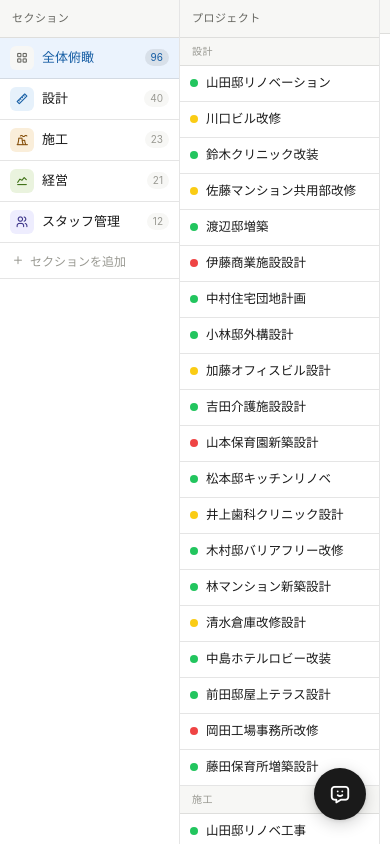
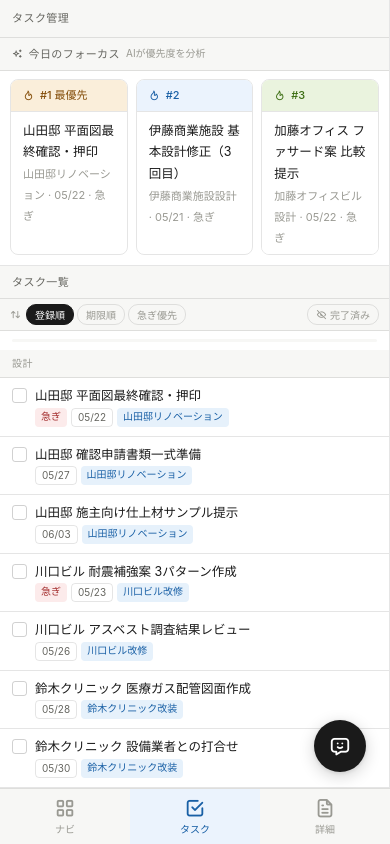
Before and after one commit to dsato0918-lab0918/daily-focus-hq, a Next.js app: page / in a window 390 px wide. Built offline with nearby package versions, Linux system fonts and the light colour scheme.

Commit message:
feat: add mobile responsive layout with bottom navigation

```diff
--- a/app/globals.css
+++ b/app/globals.css
@@ -91,3 +91,100 @@ textarea {
   0%, 60%, 100% { transform: translateY(0); }
   30%            { transform: translateY(-5px); }
 }
+
+/* ─────────────────────────────────────────
+   レスポンシブ: デスクトップ / モバイル切り替え
+───────────────────────────────────────── */
+
+/* デスクトップ: そのまま表示 */
+.desktop-layout { display: grid; }
+.mobile-layout  { display: none; }
+
+/* モバイル (< 768px): デスクトップを隠してモバイルUIを表示 */
+@media (max-width: 767px) {
+  html, body {
+    touch-action: manipulation;
+  }
+
+  .desktop-layout { display: none !important; }
+
+  .mobile-layout {
+    display: flex;
+    flex-direction: column;
+    height: 100dvh; /* iOS Safari 対応: dynamic viewport height */
+    width: 100vw;
+    background: var(--color-bg);
+    overflow: hidden;
+  }
+
+  /* メインコンテンツ領域 */
+  .mobile-content {
+    flex: 1;
+    min-height: 0;
+    overflow: hidden;
+    display: flex;
+    flex-direction: column;
+  }
+
+  /* ナビペイン: DomainPane (上45%) + ProjectPane (下55%) */
+  .mobile-nav-pane {
+    display: flex;
+    flex-direction: column;
+    height: 100%;
+    overflow: hidden;
+  }
+
+  .mobile-nav-domain {
+    flex: 0 0 40%;
+    overflow-y: auto;
+    border-bottom: 1px solid var(--color-border);
+  }
+
+  .mobile-nav-project {
+    flex: 1;
+    min-height: 0;
+    overflow: hidden;
+  }
+
+  /* ボトムナビバー */
+  .mobile-bottom-nav {
+    height: 56px;
+    flex-shrink: 0;
+    display: flex;
+    background: var(--color-bg-secondary);
+    border-top: 0.5px solid var(--color-border);
+    padding-bottom: env(safe-area-inset-bottom);
+  }
+
+  .mobile-nav-btn {
+    flex: 1;
+    display: flex;
+    flex-direction: column;
+    align-items: center;
+    justify-content: center;
+    gap: 2px;
+    border: none;
+    background: transparent;
+    cursor: pointer;
+    font-family: inherit;
+    font-size: 10px;
+    color: var(--color-text-tertiary);
+    padding: 6px 0;
+    transition: color 0.15s, background 0.15s;
+  }
+
+  .mobile-nav-btn.active {
+    color: var(--color-info-text);
+    background: var(--color-info-bg);
+  }
+
+  .mobile-nav-btn i {
+    font-size: 22px;
+    line-height: 1;
+  }
+
+  /* AI FABをボトムナビの上に移動 */
+  .floating-ai-wrapper {
+    bottom: 72px !important;
+  }
+}
--- a/app/layout.tsx
+++ b/app/layout.tsx
@@ -1,5 +1,11 @@
-import type { Metadata } from "next";
+import type { Metadata, Viewport } from "next";
 import "./globals.css";
+
+export const viewport: Viewport = {
+  width: "device-width",
+  initialScale: 1,
+  maximumScale: 1,
+};
 
 export const metadata: Metadata = {
   title: "SUGAR Task",
--- a/components/DailyFocusHQ.tsx
+++ b/components/DailyFocusHQ.tsx
@@ -9,6 +9,17 @@ import TaskPane from "./TaskPane";
 import DetailPane from "./DetailPane";
 import FloatingAIChat from "./FloatingAIChat";
 
+type MobilePane = "nav" | "tasks" | "detail";
+
+const MOBILE_NAV_ITEMS = [
+  { key: "nav"    as MobilePane, icon: "ti-layout-grid", label: "ナビ"   },
+  { key: "tasks"  as MobilePane, icon: "ti-checkbox",    label: "タスク" },
+  { key: "detail" as MobilePane, icon: "ti-file-text",   label: "詳細"   },
+];
+
+const isMobileWidth = () =>
+  typeof window !== "undefined" && window.innerWidth < 768;
+
 export default function DailyFocusHQ() {
   const [domains, setDomains] = useState<Domain[]>(initialDomains);
   const [projects, setProjects] = useState<Project[]>(initialProjects);
@@ -18,6 +29,9 @@ export default function DailyFocusHQ() {
   const [curProjId, setCurProjId] = useState<string | null>(null);
   const [selTaskId, setSelTaskId] = useState<string | null>(null);
 
+  // モバイルのアクティブペイン
+  const [activeMobilePane, setActiveMobilePane] = useState<MobilePane>("tasks");
+
   const projMap = useMemo(() => new Map(projects.map((p) => [p.id, p])), [projects]);
   const selTask = useMemo(() => tasks.find((t) => t.id === selTaskId) ?? null, [tasks, selTaskId]);
   const selProject = useMemo(() => (selTask ? projMap.get(selTask.projId) ?? null : null), [selTask, projMap]);
@@ -25,11 +39,18 @@ export default function DailyFocusHQ() {
   // ── 選択系 ────────────────────────────────────────────────────
   const handleSelectDomain = useCallback((domain: DomainKey) => {
     setCurDomain(domain); setCurProjId(null); setSelTaskId(null);
+    if (isMobileWidth()) setActiveMobilePane("tasks");
   }, []);
+
   const handleSelectProj = useCallback((projId: string | null) => {
     setCurProjId(projId); setSelTaskId(null);
+    if (projId && isMobileWidth()) setActiveMobilePane("tasks");
   }, []);
-  const handleSelectTask = useCallback((id: string) => setSelTaskId(id), []);
+
+  const handleSelectTask = useCallback((id: string) => {
+    setSelTaskId(id);
+    if (isMobileWidth()) setActiveMobilePane("detail");
+  }, []);
 
   // ── タスク操作 ────────────────────────────────────────────────
   const handleToggleDone = useCallback((id: string) => {
@@ -42,6 +63,7 @@ export default function DailyFocusHQ() {
     const newTask: Task = { id: `task_${Date.now()}`, projId, title, due, urgent, done: false, memo: "" };
     setTasks((prev) => [...prev, newTask]);
     setSelTaskId(newTask.id);
+    if (isMobileWidth()) setActiveMobilePane("detail");
   }, []);
   const handleUpdateTask = useCallback((id: string, updates: Partial<Task>) => {
     setTasks((prev) => prev.map((t) => (t.id === id ? { ...t, ...updates } : t)));
@@ -49,6 +71,7 @@ export default function DailyFocusHQ() {
   const handleDeleteTask = useCallback((id: string) => {
     setTasks((prev) => prev.filter((t) => t.id !== id));
     setSelTaskId((cur) => (cur === id ? null : cur));
+    if (isMobileWidth()) setActiveMobilePane("tasks");
   }, []);
 
   // ── プロジェクト操作 ──────────────────────────────────────────
@@ -65,7 +88,7 @@ export default function DailyFocusHQ() {
     setSelTaskId(null);
   }, []);
 
-  // ── 大分野操作 ────────────────────────────────────────────────
+  // ── セクション操作 ────────────────────────────────────────────
   const handleAddDomain = useCallback((name: string) => {
     setDomains((prev) => {
       const preset = DOMAIN_COLOR_PRESETS[prev.length % DOMAIN_COLOR_PRESETS.length];
@@ -86,46 +109,92 @@ export default function DailyFocusHQ() {
     setSelTaskId(null);
   }, [projects]);
 
+  // ── 共通 props ───────────────────────────────────────────────
+  const domainProps = {
+    domains, tasks, projects, curDomain,
+    onSelect: handleSelectDomain,
+    onAddDomain: handleAddDomain,
+    onUpdateDomain: handleUpdateDomain,
+    onDeleteDomain: handleDeleteDomain,
+  };
+  const projectProps = {
+    domains, projects, curDomain, curProjId,
+    onSelect: handleSelectProj,
+    onAddProject: handleAddProject,
+    onUpdateProject: handleUpdateProject,
+    onDeleteProject: handleDeleteProject,
+  };
+  const taskProps = {
+    tasks, projects, domains, curDomain, curProjId, selTaskId,
+    onSelectTask: handleSelectTask,
+    onToggleDone: handleToggleDone,
+    onAddTask: handleAddTask,
+    onDeleteTask: handleDeleteTask,
+  };
+  const detailProps = {
+    task: selTask, project: selProject,
+    onMemoChange: handleMemoChange,
+    onUpdateTask: handleUpdateTask,
+    onDeleteTask: handleDeleteTask,
+  };
+
   return (
-    <div style={styles.container}>
-      <DomainPane
-        domains={domains} tasks={tasks} projects={projects}
-        curDomain={curDomain}
-        onSelect={handleSelectDomain}
-        onAddDomain={handleAddDomain}
-        onUpdateDomain={handleUpdateDomain}
-        onDeleteDomain={handleDeleteDomain}
-      />
-      <ProjectPane
-        domains={domains} projects={projects}
-        curDomain={curDomain} curProjId={curProjId}
-        onSelect={handleSelectProj}
-        onAddProject={handleAddProject}
-        onUpdateProject={handleUpdateProject}
-        onDeleteProject={handleDeleteProject}
-      />
-      <TaskPane
-        tasks={tasks} projects={projects} domains={domains}
-        curDomain={curDomain} curProjId={curProjId} selTaskId={selTaskId}
-        onSelectTask={handleSelectTask}
-        onToggleDone={handleToggleDone}
-        onAddTask={handleAddTask}
-        onDeleteTask={handleDeleteTask}
-      />
-      <DetailPane
-        task={selTask} project={selProject}
-        onMemoChange={handleMemoChange}
-        onUpdateTask={handleUpdateTask}
-        onDeleteTask={handleDeleteTask}
-      />
+    <>
+      {/* ════════════════════════════════════════
+          デスクトップレイアウト（変更なし）
+          CSS: .desktop-layout → 768px以下で display:none
+      ════════════════════════════════════════ */}
+      <div className="desktop-layout" style={styles.desktopContainer}>
+        <DomainPane  {...domainProps}  />
+        <ProjectPane {...projectProps} />
+        <TaskPane    {...taskProps}    />
+        <DetailPane  {...detailProps}  />
+      </div>
+
+      {/* ════════════════════════════════════════
+          モバイルレイアウト（768px以下で表示）
+          CSS: .mobile-layout → 768px以上で display:none
+      ════════════════════════════════════════ */}
+      <div className="mobile-layout">
+
+        {/* メインコンテンツエリア */}
+        <div className="mobile-content">
+          {activeMobilePane === "nav" && (
+            <div className="mobile-nav-pane">
+              <div className="mobile-nav-domain">
+                <DomainPane {...domainProps} />
+              </div>
+              <div className="mobile-nav-project">
+                <ProjectPane {...projectProps} />
+              </div>
+            </div>
+          )}
+          {activeMobilePane === "tasks" && <TaskPane {...taskProps} />}
+          {activeMobilePane === "detail" && <DetailPane {...detailProps} />}
+        </div>
+
+        {/* ボトムナビゲーション */}
+        <nav className="mobile-bottom-nav">
+          {MOBILE_NAV_ITEMS.map(({ key, icon, label }) => (
+            <button
+              key={key}
+              className={`mobile-nav-btn${activeMobilePane === key ? " active" : ""}`}
+              onClick={() => setActiveMobilePane(key)}
+            >
+              <i className={`ti ${icon}`} aria-hidden="true" />
+              <span>{label}</span>
+            </button>
+          ))}
+        </nav>
+      </div>
+
       <FloatingAIChat tasks={tasks} projects={projects} domains={domains} />
-    </div>
+    </>
   );
 }
 
 const styles: Record<string, React.CSSProperties> = {
-  container: {
-    display: "grid",
+  desktopContainer: {
     gridTemplateColumns: "180px 200px minmax(0, 1fr) 260px",
     height: "100vh",
     width: "100vw",
--- a/components/FloatingAIChat.tsx
+++ b/components/FloatingAIChat.tsx
@@ -75,7 +75,7 @@ export default function FloatingAIChat({ tasks, projects, domains }: Props) {
   };
 
   return (
-    <div style={s.wrapper}>
+    <div className="floating-ai-wrapper" style={s.wrapper}>
 
       {/* ── チャットパネル ── */}
       {open && (
```
